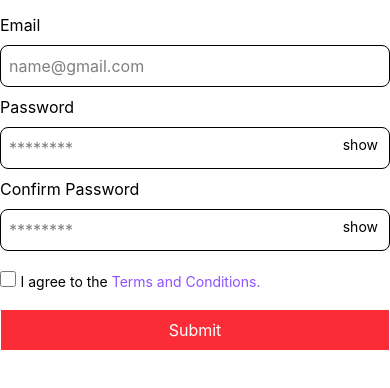
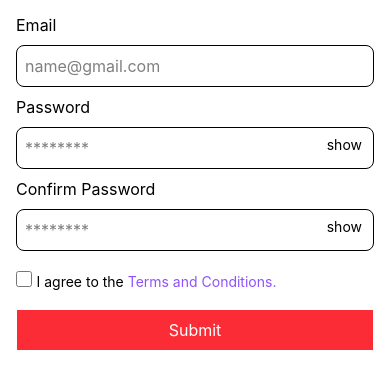
Before and after one commit to STEPHEN-EMMAHI/validatify, a website built with Vite: page index.html in a window 390 px wide. Shown: the part 268-656 px from the top of the page. Built offline with nearby package versions, Linux system fonts and the light colour scheme.

Commit message:
add margins to left and right of the main element

```diff
--- a/index.html
+++ b/index.html
@@ -22,7 +22,7 @@
       </header>
 
       <!-- MAIN -->
-      <main class="mt-4">
+      <main class="mx-4 mt-4 md:mx-0">
         <form action="https://stephen-emmahi-nartey/bin" method="post">
           <!-- email -->
           <div class="email-group mb-2">
```
